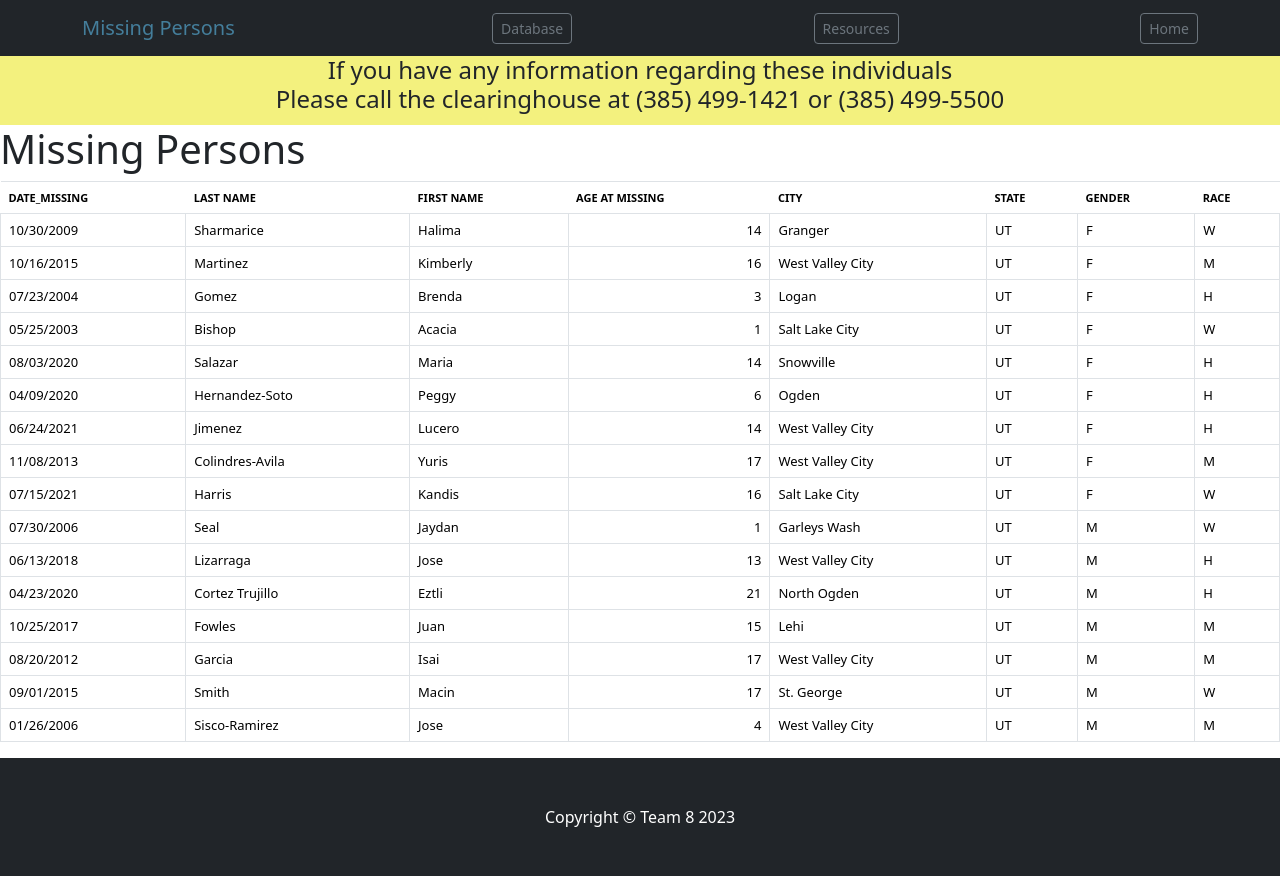
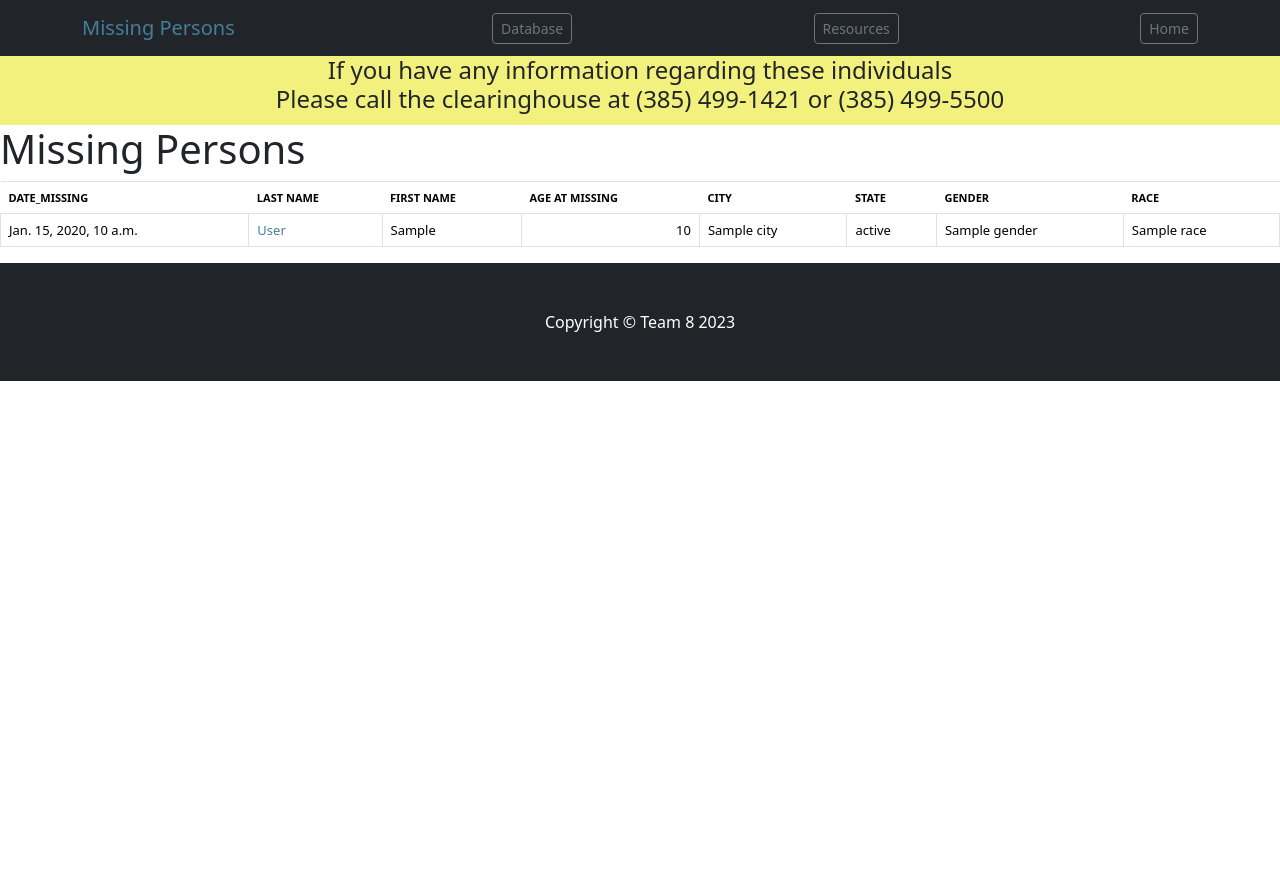
Before and after one commit to ianpurnell01/MissingPersons, a Django app: template missingpersons/templates/landing/database.html in a window 1280 px wide. After the commit the page ends 381 px from the top, so only its background shows below. Run offline with Django 3.2, Linux system fonts and the light colour scheme; the template is opened without the code that fills it: most values are stand-ins (such as "Sample title", 1, 10 or a date in 2020).

Commit message:
Update database.html
Loading data through the database rather than having hard coded json.
Made each kid's last name a hyperlink to their individual page (can change to a button if we'd like)

```diff
--- a/missingpersons/templates/landing/database.html
+++ b/missingpersons/templates/landing/database.html
@@ -4,7 +4,9 @@
 <h1>Missing Persons</h1>
     <!-- The table containing all the data from the rubric sheet -->
         <table class="table table-bordered table-hover table-condensed">
-        <thead><tr><th title="Field #1">date_missing</th>
+        <thead>
+            <tr>
+                <th title="Field #1">date_missing</th>
                 <th title="Field #2">Last Name</th>
                 <th title="Field #3">First Name</th>
                 <th title="Field #4">Age at Missing</th>
@@ -12,168 +14,22 @@
                 <th title="Field #6">State</th>
                 <th title="Field #7">Gender</th>
                 <th title="Field #8">Race</th>
-        </tr></thead>
-        <tbody><tr>
-        <td>10/30/2009</td>
-        <td>Sharmarice</td>
-        <td>Halima</td>
-        <td align="right">14</td>
-        <td>Granger</td>
-        <td>UT</td>
-        <td>F</td>
-        <td>W</td>
             </tr>
+        </thead>
+
+        <tbody>
+            {% for people in data %}
             <tr>
-        <td>10/16/2015</td>
-        <td>Martinez</td>
-        <td>Kimberly</td>
-        <td align="right">16</td>
-        <td>West Valley City</td>
-        <td>UT</td>
-        <td>F</td>
-        <td>M</td>
+                <td>{{people.date_at_missing}}</td>
+                <td><a href="{% url 'individual' id=people.id %}">{{people.last_name}}</a></td>
+                <td>{{people.first_name}}</td>
+                <td align="right">{{people.missing_age}}</td>
+                <td>{{people.city}}</td>
+                <td>{{people.state}}</td>
+                <td>{{people.gender}}</td>
+                <td>{{people.race}}</td>
             </tr>
-        <tr>
-        <td>07/23/2004</td>
-        <td>Gomez</td>
-        <td>Brenda</td>
-        <td align="right">3</td>
-        <td>Logan</td>
-        <td>UT</td>
-        <td>F</td>
-        <td>H</td>
-        </tr>
-        <tr>
-        <td>05/25/2003</td>
-        <td>Bishop</td>
-        <td>Acacia</td>
-        <td align="right">1</td>
-        <td>Salt Lake City</td>
-        <td>UT</td>
-        <td>F</td>
-        <td>W</td>
-        </tr>
-        <tr>
-        <td>08/03/2020</td>
-        <td>Salazar</td>
-        <td>Maria</td>
-        <td align="right">14</td>
-        <td>Snowville</td>
-        <td>UT</td>
-        <td>F</td>
-        <td>H</td>
-        </tr>
-        <tr>
-        <td>04/09/2020</td>
-        <td>Hernandez-Soto</td>
-        <td>Peggy</td>
-        <td align="right">6</td>
-        <td>Ogden</td>
-        <td>UT</td>
-        <td>F</td>
-        <td>H</td>
-        </tr>
-        <tr>
-        <td>06/24/2021</td>
-        <td>Jimenez</td>
-        <td>Lucero</td>
-        <td align="right">14</td>
-        <td>West Valley City</td>
-        <td>UT</td>
-        <td>F</td>
-        <td>H</td>
-        </tr>
-        <tr>
-        <td>11/08/2013</td>
-        <td>Colindres-Avila</td>
-        <td>Yuris</td>
-        <td align="right">17</td>
-        <td>West Valley City</td>
-        <td>UT</td>
-        <td>F</td>
-        <td>M</td>
-        </tr>
-        <tr>
-        <td>07/15/2021</td>
-        <td>Harris</td>
-        <td>Kandis</td>
-        <td align="right">16</td>
-        <td>Salt Lake City</td>
-        <td>UT</td>
-        <td>F</td>
-        <td>W</td>
-        </tr>
-        <tr>
-        <td>07/30/2006</td>
-        <td>Seal</td>
-        <td>Jaydan</td>
-        <td align="right">1</td>
-        <td>Garleys Wash</td>
-        <td>UT</td>
-        <td>M</td>
-        <td>W</td>
-        </tr>
-        <tr>
-        <td>06/13/2018</td>
-        <td>Lizarraga</td>
-        <td>Jose</td>
-        <td align="right">13</td>
-        <td>West Valley City</td>
-        <td>UT</td>
-        <td>M</td>
-        <td>H</td>
-        </tr>
-        <tr>
-        <td>04/23/2020</td>
-        <td>Cortez Trujillo</td>
-        <td>Eztli</td>
-        <td align="right">21</td>
-        <td>North Ogden</td>
-        <td>UT</td>
-        <td>M</td>
-        <td>H</td>
-        </tr>
-        <tr>
-        <td>10/25/2017</td>
-        <td>Fowles</td>
-        <td>Juan</td>
-        <td align="right">15</td>
-        <td>Lehi</td>
-        <td>UT</td>
-        <td>M</td>
-        <td>M</td>
-        </tr>
-        <tr>
-        <td>08/20/2012</td>
-        <td>Garcia</td>
-        <td>Isai</td>
-        <td align="right">17</td>
-        <td>West Valley City</td>
-        <td>UT</td>
-        <td>M</td>
-        <td>M</td>
-        </tr>
-        <tr>
-        <td>09/01/2015</td>
-        <td>Smith</td>
-        <td>Macin</td>
-        <td align="right">17</td>
-        <td>St. George</td>
-        <td>UT</td>
-        <td>M</td>
-        <td>W</td>
-        </tr>
-        <tr>
-        <td>01/26/2006</td>
-        <td>Sisco-Ramirez</td>
-        <td>Jose</td>
-        <td align="right">4</td>
-        <td>West Valley City</td>
-        <td>UT</td>
-        <td>M</td>
-        <td>M</td>
-        </tr>
-        </tbody></table>
-    </div>
-</div>
+            {% endfor%}
+        </tbody>
+    </table>
 {% endblock %}
```
Lines whose indentation alone changed are shown as unchanged.
